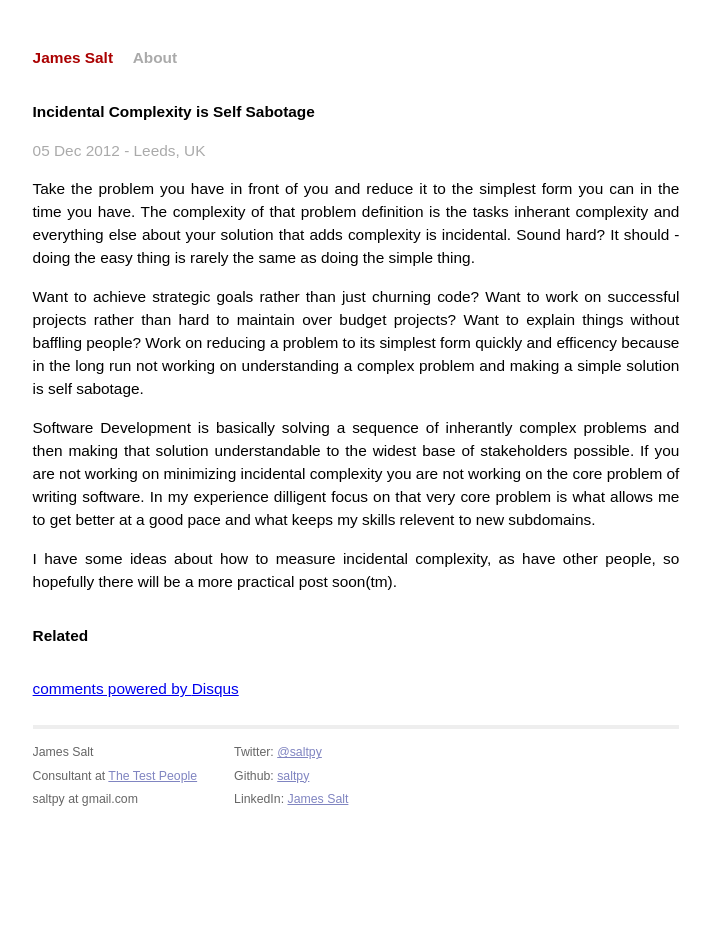
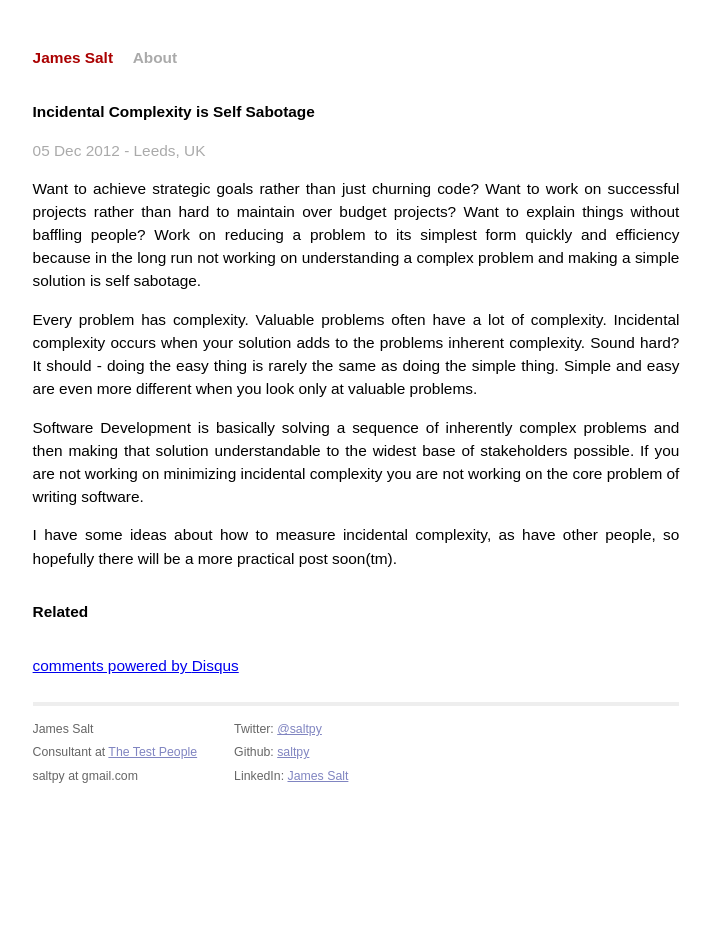
Before and after one commit to saltpy/saltpy.github.com, a Jekyll site: the page built from _posts/2012-12-05-incidental-complexity.md, in a window 1280 px wide. Shown: the whole page, without its empty margins (284-995 px from the left). Built offline with Jekyll 4.4.1, drawn with Linux system fonts in a browser that asks for light colours; Markdown is read by kramdown in place of the engine named in the settings; comment, search, counter and statistics services are not loaded.

Commit message:
Typos and re working to emphasise stronger line of argument

```diff
--- a/_posts/2012-12-05-incidental-complexity.md
+++ b/_posts/2012-12-05-incidental-complexity.md
@@ -8,10 +8,10 @@ title: Incidental Complexity is Self Sabotage
 
 <p class="meta">05 Dec 2012 - Leeds, UK</p>
 
-Take the problem you have in front of you and reduce it to the simplest form you can in the time you have. The complexity of that problem definition is the tasks inherant complexity and everything else about your solution that adds complexity is incidental. Sound hard? It should - doing the easy thing is rarely the same as doing the simple thing.
+Want to achieve strategic goals rather than just churning code? Want to work on successful projects rather than hard to maintain over budget projects? Want to explain things without baffling people? Work on reducing a problem to its simplest form quickly and efficiency because in the long run not working on understanding a complex problem and making a simple solution is self sabotage.
 
-Want to achieve strategic goals rather than just churning code? Want to work on successful projects rather than hard to maintain over budget projects? Want to explain things without baffling people? Work on reducing a problem to its simplest form quickly and efficency because in the long run not working on understanding a complex problem and making a simple solution is self sabotage.
+Every problem has complexity. Valuable problems often have a lot of complexity. Incidental complexity occurs when your solution adds to the problems inherent complexity. Sound hard? It should - doing the easy thing is rarely the same as doing the simple thing. Simple and easy are even more different when you look only at valuable problems.
 
-Software Development is basically solving a sequence of inherantly complex problems and then making that solution understandable to the widest base of stakeholders possible. If you are not working on minimizing incidental complexity you are not working on the core problem of writing software. In my experience dilligent focus on that very core problem is what allows me to get better at a good pace and what keeps my skills relevent to new subdomains.
+Software Development is basically solving a sequence of inherently complex problems and then making that solution understandable to the widest base of stakeholders possible. If you are not working on minimizing incidental complexity you are not working on the core problem of writing software.
 
 I have some ideas about how to measure incidental complexity, as have other people, so hopefully there will be a more practical post soon(tm).
```
